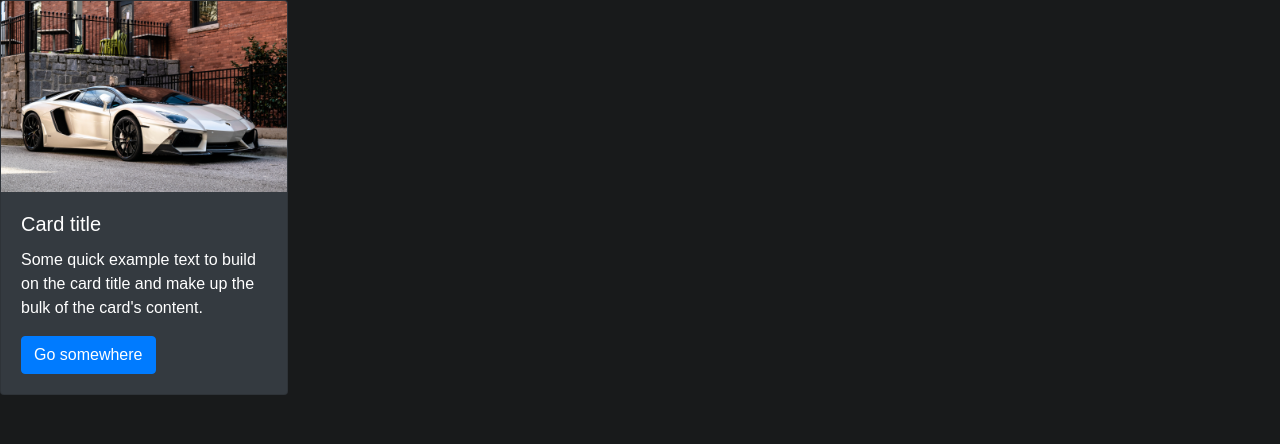
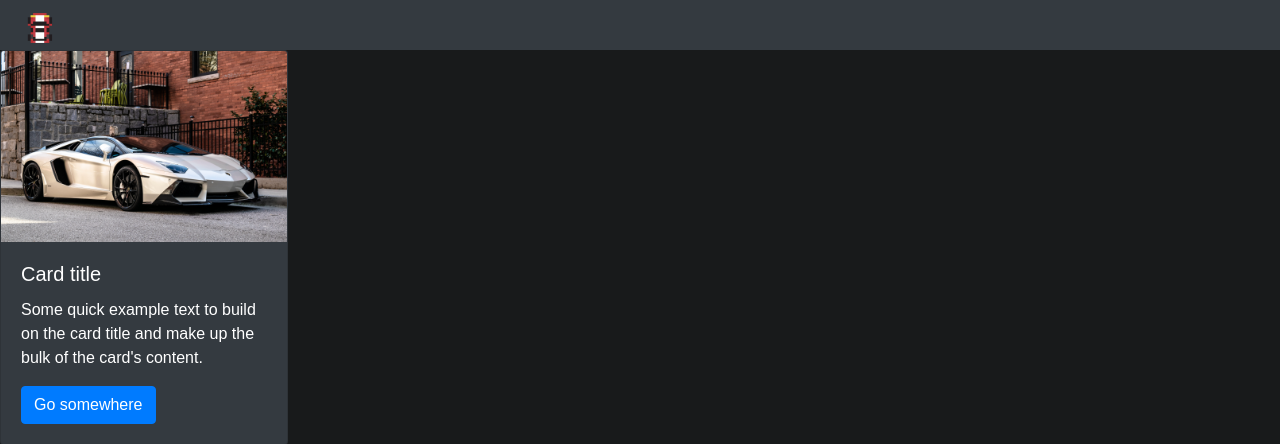
Before and after one commit to Danelitos/SGSSI, a PHP site: page /HTML/coches.html in a window 1280 px wide. Shown: the top 444 px of the page. Run offline with PHP 8.4, Linux system fonts and the light colour scheme.

Commit message:
Mejoras en el diseño del sistema web

```diff
--- a/CSS/estiloPaginaCoches.css
+++ b/CSS/estiloPaginaCoches.css
@@ -22,3 +22,18 @@ footer{
     position: absolute;
     width: 100%;
 }
+
+nav{
+    background: rgb(47, 48, 49);
+    height: 50px;
+}
+
+nav ul li{
+    float: left;
+    list-style: none;
+    margin: 10px;
+}
+.logo img{
+    width: 50px;
+    height: 40px;
+}
--- a/HTML/coches.html
+++ b/HTML/coches.html
@@ -3,7 +3,7 @@
     <head>
         <meta charset="utf-8" />
         <title>Coches.eus</title>
-        <link rel="icon" href="../img/rueda.ico">
+        <link rel="icon" href="../img/coche1.ico">
         <link rel="stylesheet" href="https://cdn.jsdelivr.net/npm/bootstrap@4.1.3/dist/css/bootstrap.min.css" integrity="sha384-MCw98/SFnGE8fJT3GXwEOngsV7Zt27NXFoaoApmYm81iuXoPkFOJwJ8ERdknLPMO" crossorigin="anonymous">
         <link rel="stylesheet" href="../CSS/estiloPaginaCoches.css" />
         <script src="https://code.jquery.com/jquery-3.3.1.slim.min.js" integrity="sha384-q8i/X+965DzO0rT7abK41JStQIAqVgRVzpbzo5smXKp4YfRvH+8abtTE1Pi6jizo" crossorigin="anonymous"></script>
@@ -12,6 +12,11 @@
     </head>
     <body>
         <div id="container">
+            <nav class="navbar navbar-dark bg-dark">
+                <label class="logo">
+                    <a href="#"><img src="../img/coche1.png" alt=""></a>
+                </label>
+              </nav>
             <div class="card bg-dark text-white" style="width: 18rem;">
                 <img class="card-img-top" src="../img/coche.jpg" alt="Card image cap">
                 <div class="card-body">
--- a/HTML/registro.html
+++ b/HTML/registro.html
@@ -4,7 +4,7 @@
         <meta charset="utf-8" />
         <title>Coches.eus</title>
         <link rel="stylesheet" href="../CSS/estilo.css" />
-        <link rel="icon" href="../img/rueda.ico">
+        <link rel="icon" href="../img/coche1.ico">
     </head>
     <body>
         <div id="containerRegistro">
```
Also changed, not shown: CSS/estilo.css (+6 -2 lines), HTML/index.html (+4 -4 lines), img/coche1.ico (added), img/coche1.png (added), img/formula.gif (added).
